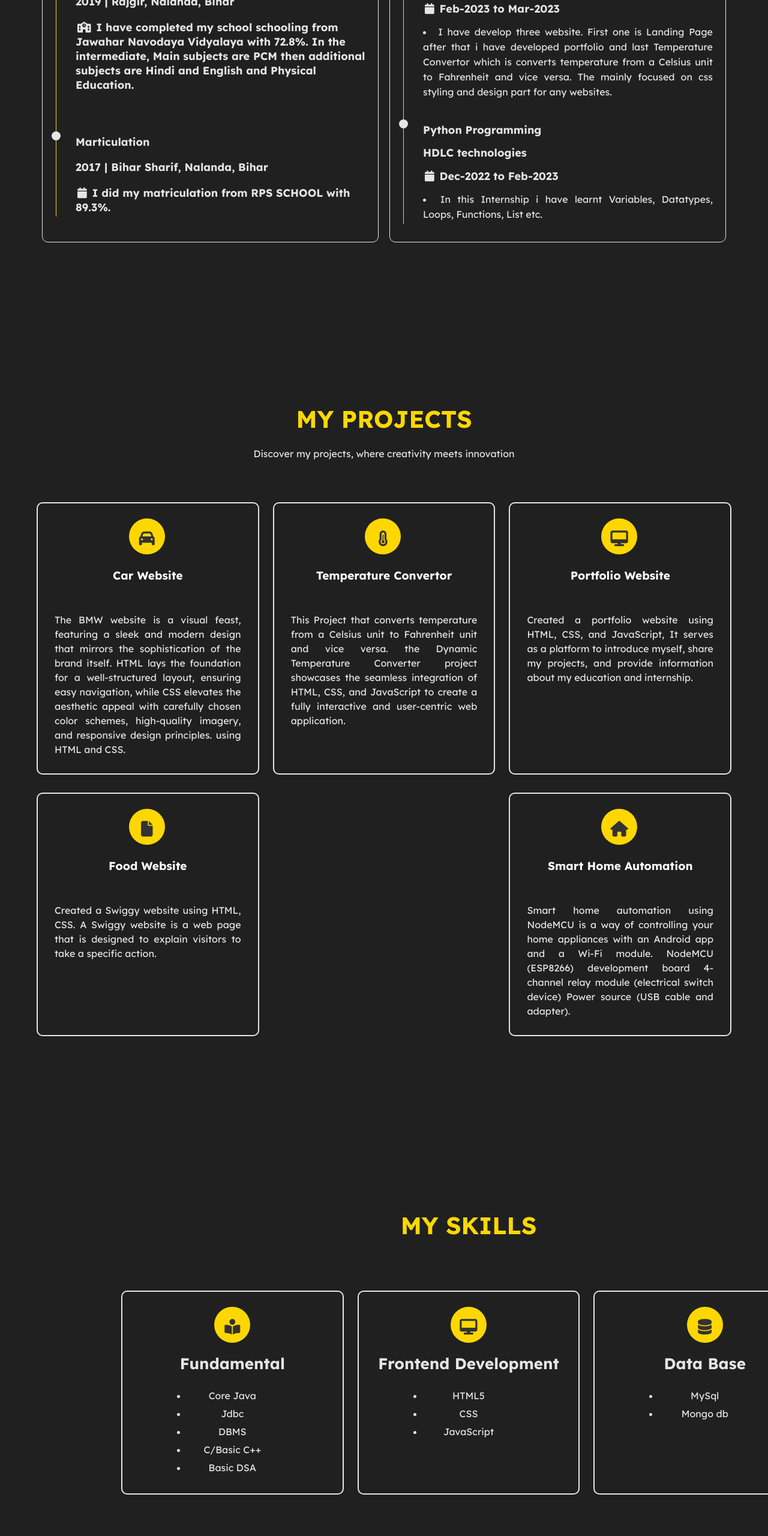
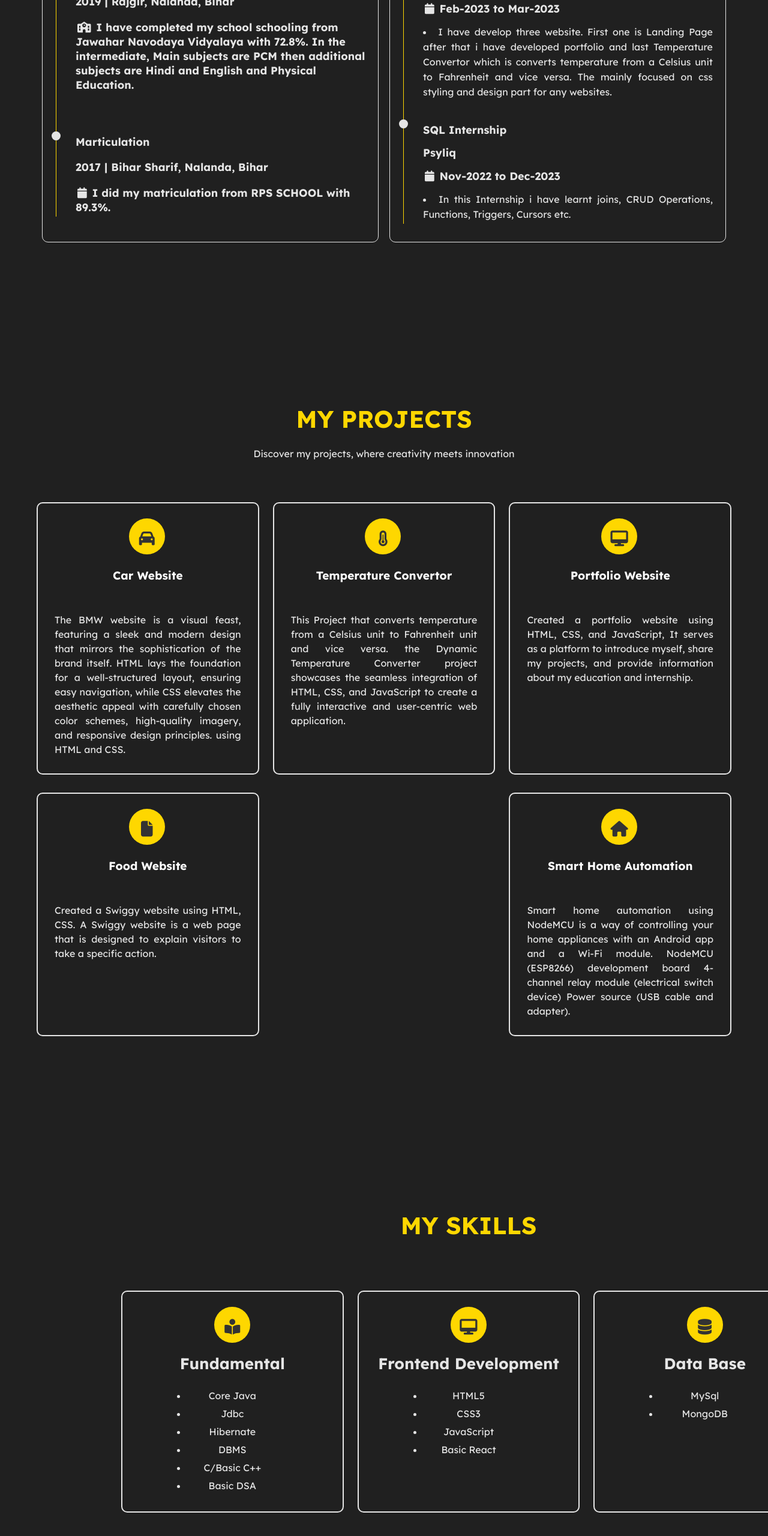
Before and after one commit to sudhanshu1260/Port_folio, a plain HTML site: page index.html in a window 1280 px wide. Shown: the part 1524-4084 px from the top of the page at 60% size. Drawn offline with nearby package versions, Linux system fonts and the light colour scheme.

Commit message:
Update index.html

```diff
--- a/index.html
+++ b/index.html
@@ -48,7 +48,7 @@
                 <p>Welcome to my portfolio website! I'm a passionate and aspiring Java full stack developer with a strong desire to create innovative solutions and push the boundaries of technology. I am constantly seeking opportunities to learn and grow in this ever-evolving field.</p>
 
                 <div class="btn-group">
-                    <a href="./Photos/Sudhanshu's-Resume--.pdf" class="btn   active">Download CV</a>
+                    <a href="./Photos/Resume_Sudhanshu's .....pdf" class="btn   active">Download CV</a>
                     <a href="mailto:sudhanshu.nld5@gmail.com" class="btn">Contact</a>
                 </div>
 
@@ -170,14 +170,14 @@
                                  <!-- Timeline-item -->
                                  <div class="timeline-item">
                                     <div class="circle-dot"></div>
-                                    <h3 class="timeline-title">Python Programming
+                                    <h3 class="timeline-title">SQL Internship
                                     </h3>
-                                    <h4 class="timeline-title">HDLC technologies
+                                    <h4 class="timeline-title">Psyliq
                                     </h4>
                                     <h4 class="timeline-title">
-                                        <i class="fa fa-calendar"></i> Dec-2022 to Feb-2023
+                                        <i class="fa fa-calendar"></i> Nov-2022 to Dec-2023
                                     </h4>
-                                    <li class="timeline-text">In this Internship i have learnt Variables, Datatypes, Loops, Functions, List etc.</li>
+                                    <li class="timeline-text">In this Internship i have learnt joins, CRUD Operations, Functions, Triggers, Cursors etc.</li>
                                 </div>
 
 
@@ -213,7 +213,7 @@
                 <!-- 3rd Project -->
                 <div class="project">
                     <i class="fa fa-desktop"></i>
-                    <a href="https://github.com/sudhanshu1260/Port_folio"><h4>Portfolio Website</h4></a>
+                    <a href="https://port-folio-s.netlify.app/"><h4>Portfolio Website</h4></a>
                     <p>Created a portfolio website using HTML, CSS, and JavaScript, It serves as a platform to introduce myself, share my projects, and provide information about my  education and internship.</p>
                 </div>
 
@@ -249,6 +249,7 @@
                         <ul>
                             <li class="font">Core Java</li>
                             <li class="font">Jdbc</li>
+                            <li class="font">Hibernate</li>
                             <li class="font">DBMS</li>
                             <li class="font">C/Basic C++</li>
                             <li class="font">Basic DSA</li>
@@ -260,8 +261,9 @@
                         <h4>Frontend Development</h4>
                         <ul>
                             <li class="font">HTML5</li>
-                            <li class="font">CSS</li>
+                            <li class="font">CSS3</li>
                             <li class="font">JavaScript</li>
+                            <li class="font">Basic React</li>
                         </ul>
                     </div>
                     <!-- 3rd skill -->
@@ -270,7 +272,7 @@
                         <h4>Data Base</h4>
                         <ul>
                             <li class="font">MySql</li>
-                            <li class="font">Mongo db</li>
+                            <li class="font">MongoDB</li>
                         </ul>
                     </div>
                 </div>
```
